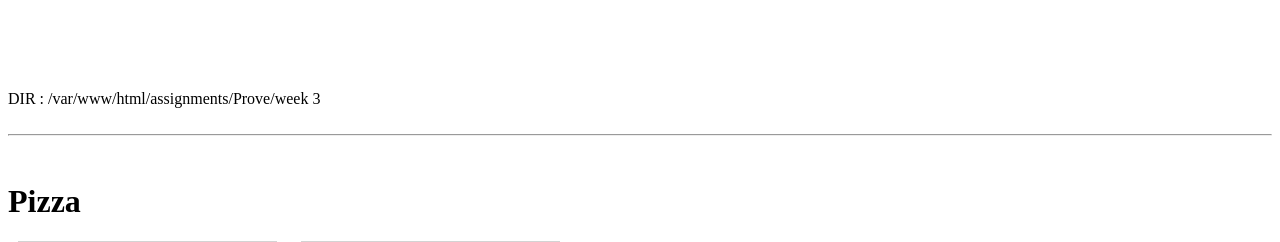
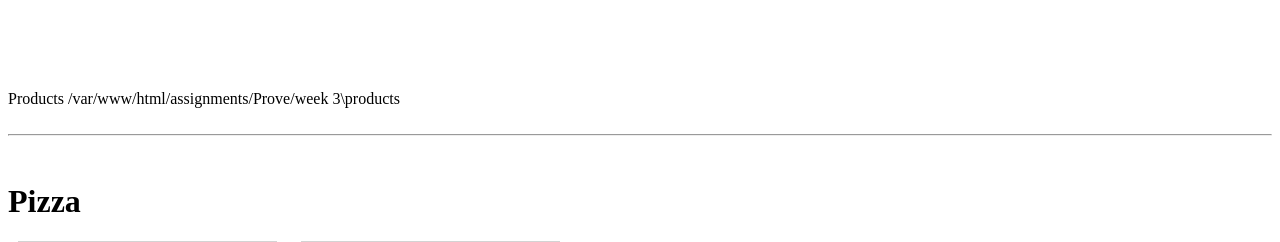
Before and after one commit to CodyAslett/CS213, a PHP site: the page made by assignments/Prove/week 3/index.php in a window 1280 px wide. Shown: the part 287-529 px from the top of the page. Run offline with PHP 8.4, Linux system fonts and the light colour scheme; the visitor is signed in with stand-in values (Sample User, id 1).

Commit message:
small test change to browse.php to find why heroku not working

```diff
--- a/assignments/Prove/week 3/browse.php
+++ b/assignments/Prove/week 3/browse.php
@@ -30,8 +30,8 @@
 </script>
 
 <?php
-echo "DIR : " . __DIR__;
     $products = __DIR__ . '\products';
+    echo "Products $products";
     $one = simplexml_load_file($products . '/attributes.xml');
     $tags = $one->tag;
     $dir = scandir($products);
```
